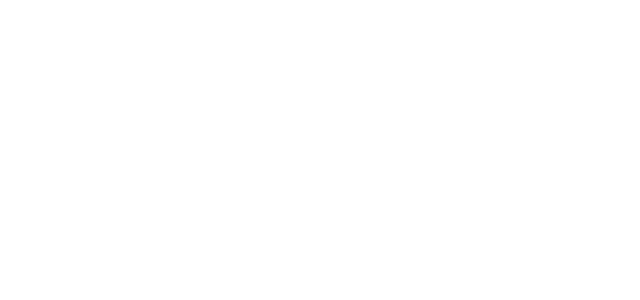
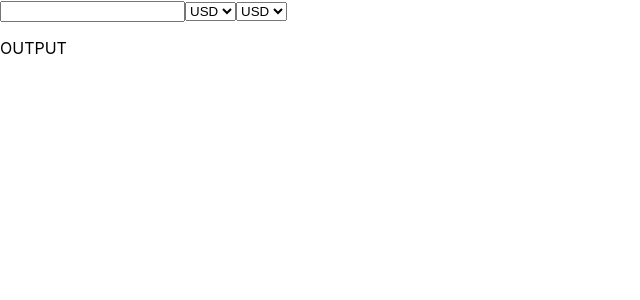
Before and after one commit to Emmanuel687/Currency-Converter, a React (Create React App) app: page / in a window 1280 px wide. Shown: the top 300 px of the page, without its empty margins (0-640 px from the left). Built offline with nearby package versions, Linux system fonts and the light colour scheme.

Commit message:
Dev:-Added Skeleton Structure

```diff
--- a/src/App.js
+++ b/src/App.js
@@ -1,8 +1,23 @@
-import './App.css';
+import "./App.css";
 
 function App() {
+
   return (
     <div>
+      <input type="text" />
+      <select>
+        <option value="USD">USD</option>
+        <option value="EUR">EUR</option>
+        <option value="CAD">CAD</option>
+        <option value="INR">INR</option>
+      </select>
+      <select>
+        <option value="USD">USD</option>
+        <option value="EUR">EUR</option>
+        <option value="CAD">CAD</option>
+        <option value="INR">INR</option>
+      </select>
+      <p>OUTPUT</p>
     </div>
   );
 }
```
